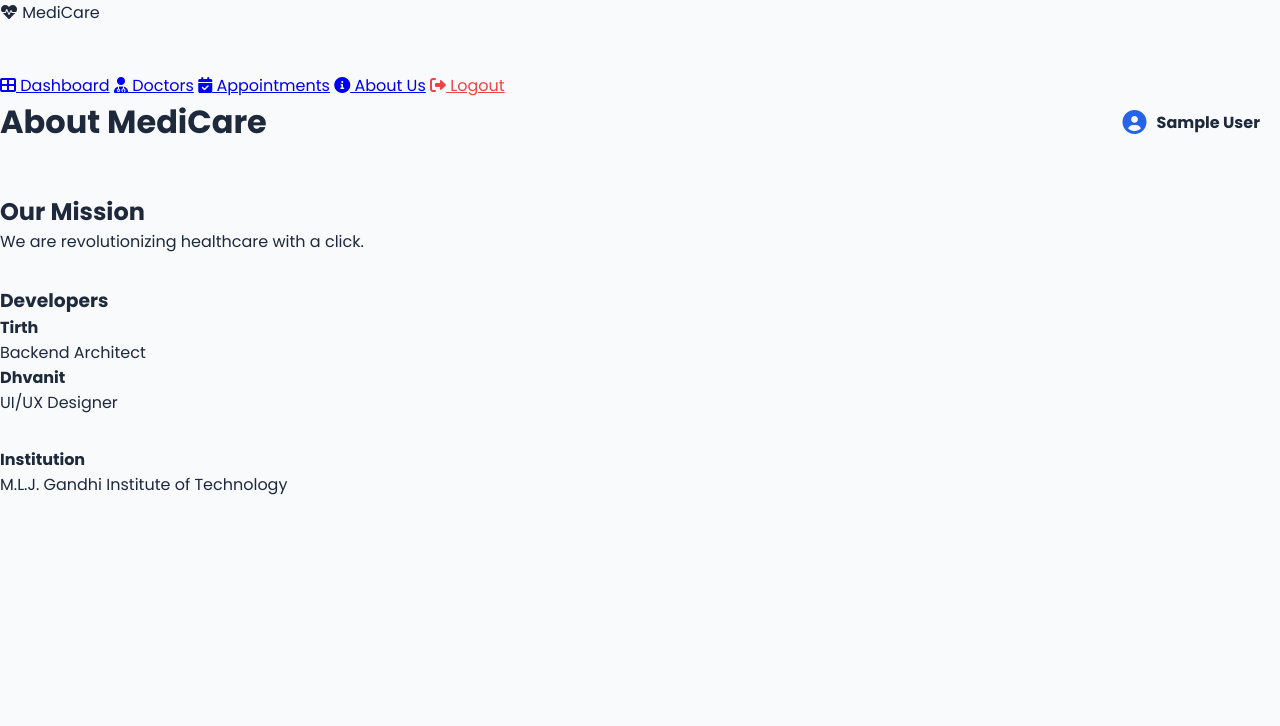
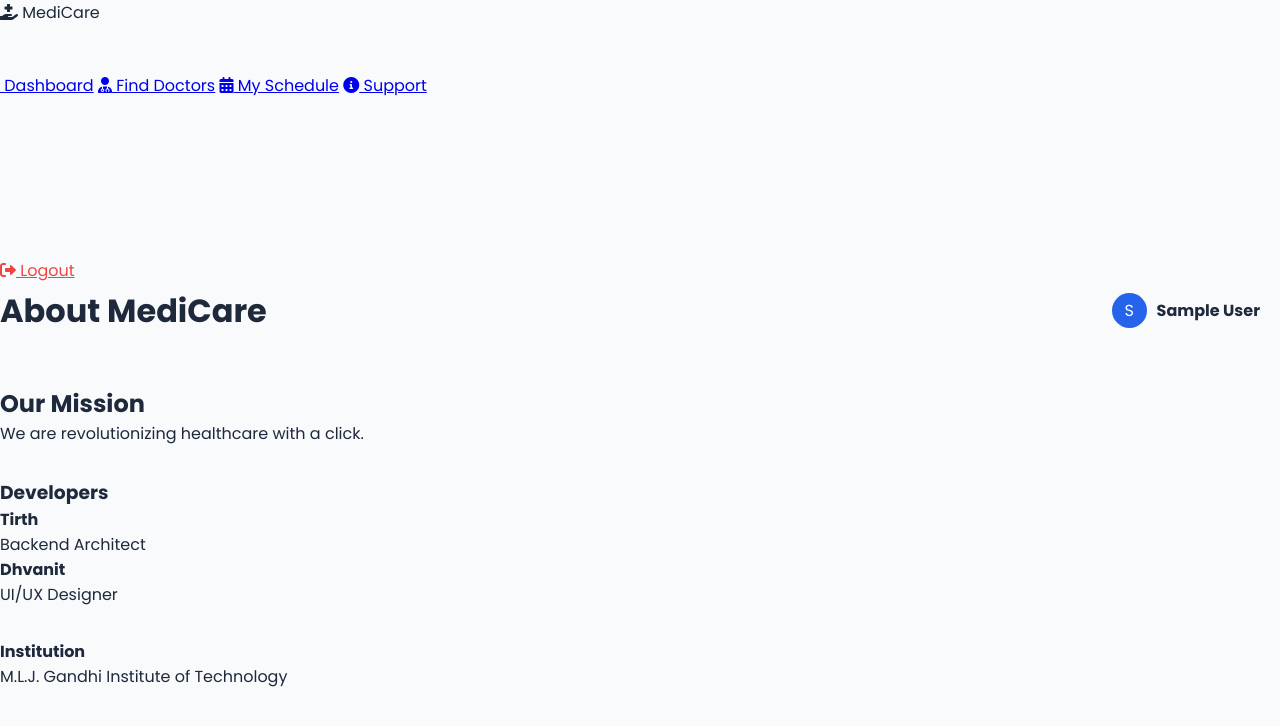
Before and after one commit to hereflorex/Medicare-project---by-florex-, a Flask app: page /about in a window 1280 px wide. Shown: the top 726 px of the page. Run offline with Flask 3, Linux system fonts and the light colour scheme; the visitor is signed in with stand-in values (Sample User, id 1).

Commit message:
Update base.html

```diff
--- a/templates/base.html
+++ b/templates/base.html
@@ -1,30 +1,37 @@
 <!DOCTYPE html>
-<html>
+<html lang="en">
 <head>
-    <title>MediCare - Dashboard</title>
+    <meta charset="UTF-8">
+    <title>MediCare Dashboard</title>
     <link rel="stylesheet" href="{{ url_for('static', filename='css/style.css') }}">
     <link rel="stylesheet" href="https://cdnjs.cloudflare.com/ajax/libs/font-awesome/6.0.0/css/all.min.css">
 </head>
 <body>
-    <div class="app-layout">
+    <div class="app-container">
         <aside class="sidebar">
-            <div class="logo" style="margin-bottom: 3rem;"><i class="fas fa-heartbeat"></i> MediCare</div>
-            <a href="/dashboard"><i class="fas fa-th-large"></i> Dashboard</a>
-            <a href="/doctors"><i class="fas fa-user-md"></i> Doctors</a>
-            <a href="/appointments"><i class="fas fa-calendar-check"></i> Appointments</a>
-            <a href="/about"><i class="fas fa-info-circle"></i> About Us</a>
-            <a href="/logout" style="margin-top: 10rem; color: #ef4444;"><i class="fas fa-sign-out-alt"></i> Logout</a>
+            <div class="logo" style="margin-bottom: 3rem;"><i class="fas fa-hand-holding-medical"></i> MediCare</div>
+            <a href="/dashboard"><i class="fas fa-grid-2"></i> Dashboard</a>
+            <a href="/doctors"><i class="fas fa-user-md"></i> Find Doctors</a>
+            <a href="/appointments"><i class="fas fa-calendar-alt"></i> My Schedule</a>
+            <a href="/about"><i class="fas fa-info-circle"></i> Support</a>
+            <div style="margin-top: auto; padding-top: 10rem;">
+                <a href="/logout" style="color: #ef4444;"><i class="fas fa-sign-out-alt"></i> Logout</a>
+            </div>
         </aside>
 
-        <main class="content-area">
-            <div style="display:flex; justify-content:space-between; align-items:center; margin-bottom:3rem;">
-                <h1>{% block title %}{% endblock %}</h1>
-                <div class="card" style="padding: 10px 20px; border-radius: 12px; display:flex; align-items:center; gap:10px">
-                    <i class="fas fa-user-circle" style="font-size: 1.5rem; color: var(--primary);"></i>
+        <main class="main-content">
+            <header style="display:flex; justify-content:space-between; align-items:center; margin-bottom:3rem;">
+                <h1 class="animate">{% block title %}{% endblock %}</h1>
+                <div class="card animate" style="padding: 10px 20px; border-radius: 15px; display:flex; align-items:center; gap:10px">
+                    <div style="width:35px; height:35px; background:var(--primary); border-radius:50%; display:flex; align-items:center; justify-content:center; color:white">
+                        {{ session['user_name'][0] }}
+                    </div>
                     <strong>{{ session['user_name'] }}</strong>
                 </div>
+            </header>
+            <div class="animate">
+                {% block content %}{% endblock %}
             </div>
-            {% block content %}{% endblock %}
         </main>
     </div>
     <script src="{{ url_for('static', filename='js/main.js') }}"></script>
```
